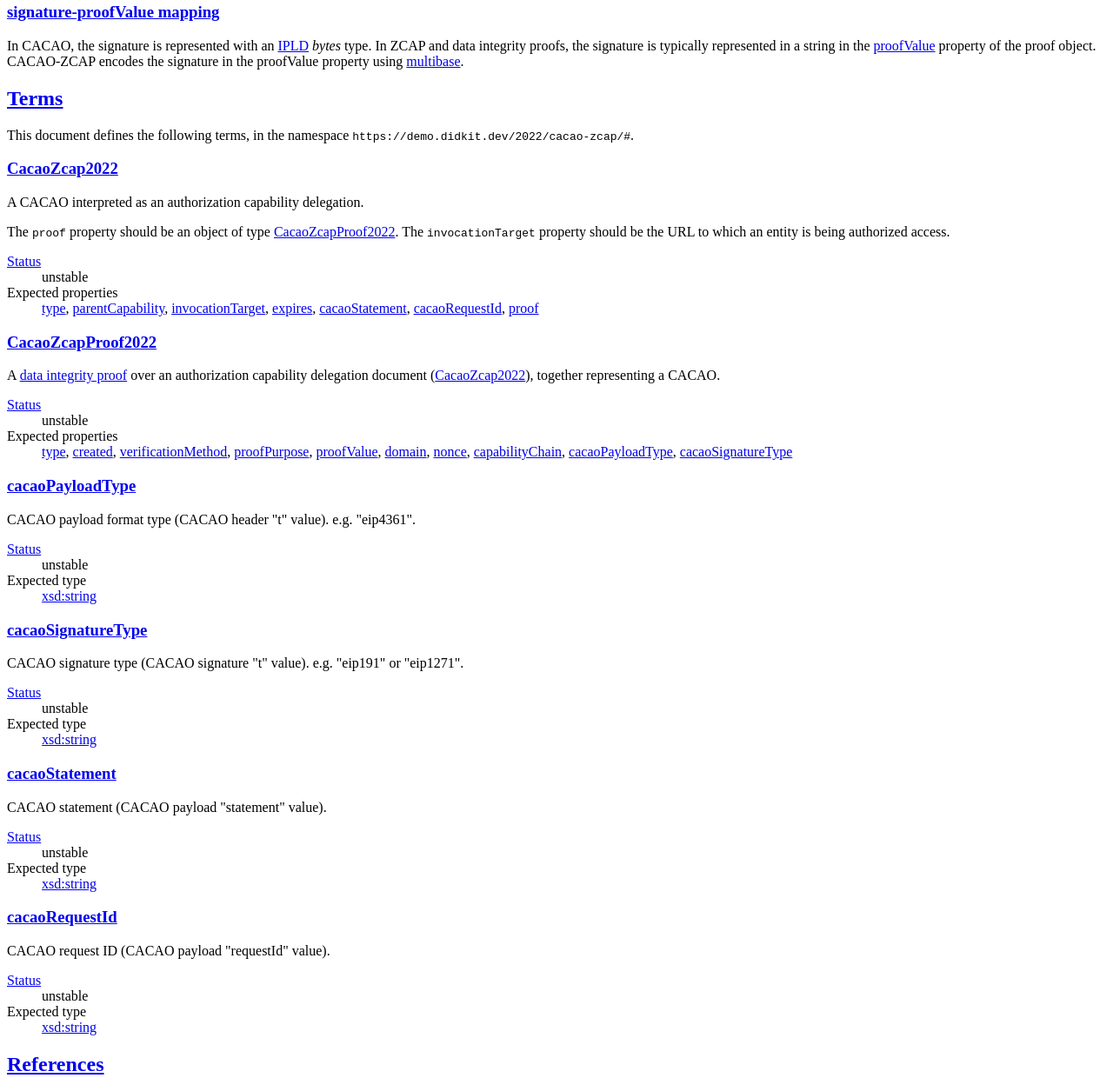
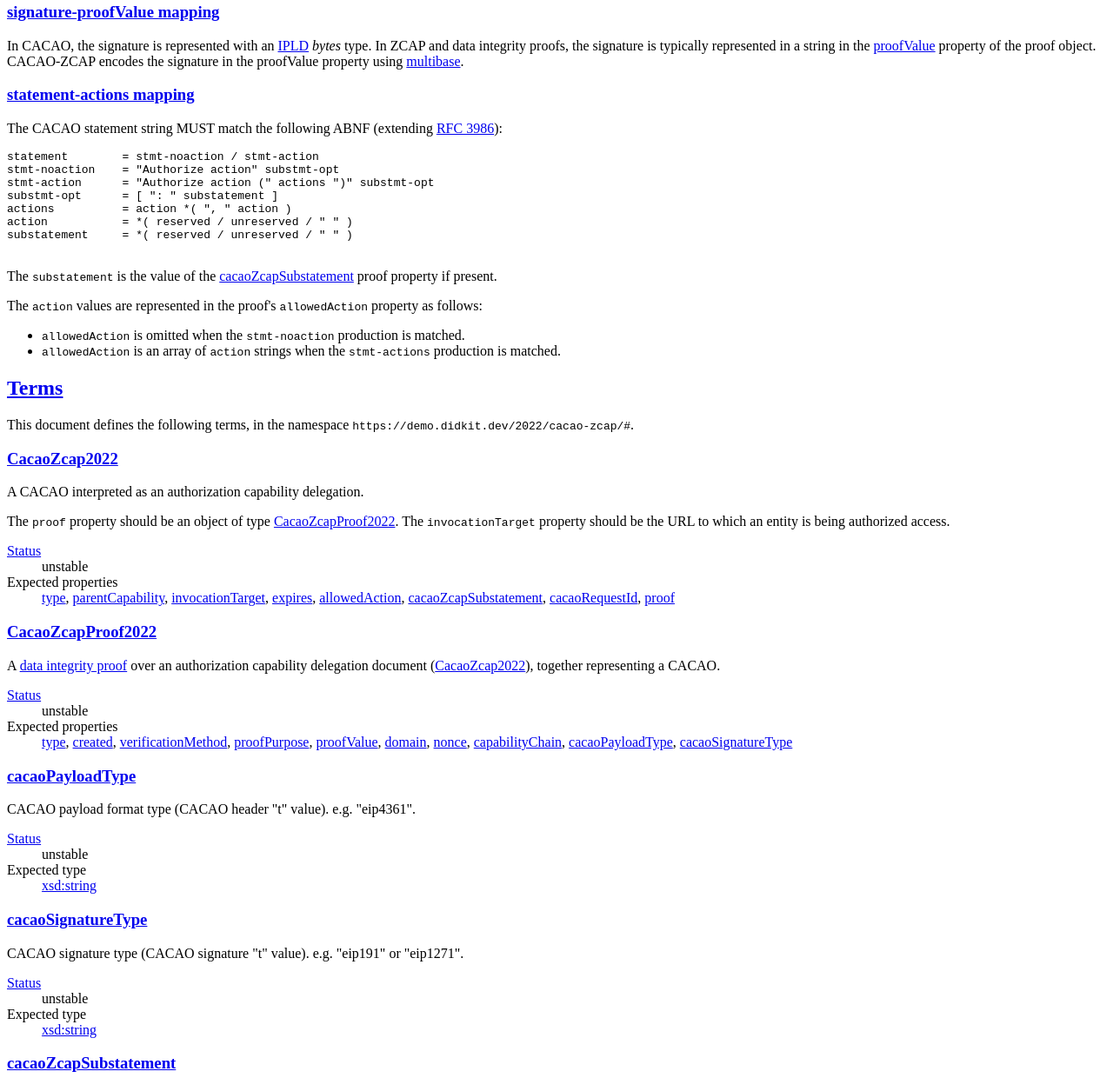
Before and after one commit to spruceid/cacao-zcap, a plain HTML site: page index.html in a window 1280 px wide. Shown: the part 1699-2939 px from the top of the page at 87% size. Drawn offline with Linux system fonts and the light colour scheme.

Commit message:
Structure CACAO statement to contain allowedAction
Replace cacaoStatement with cacaoZcapSubstatement

```diff
--- a/contexts/v1.json
+++ b/contexts/v1.json
@@ -12,7 +12,7 @@
         "id": "@id",
         "type": "@type",
         "cacaoPayloadType": "https://demo.didkit.dev/2022/cacao-zcap/#cacaoPayloadType",
-        "cacaoStatement": "https://demo.didkit.dev/2022/cacao-zcap/#cacaoStatement",
+        "cacaoSubstatement": "https://demo.didkit.dev/2022/cacao-zcap/#cacaoSubstatement",
         "cacaoRequestId": "https://demo.didkit.dev/2022/cacao-zcap/#cacaoRequestId"
       }
     },
--- a/index.html
+++ b/index.html
@@ -141,8 +141,8 @@ section:target {
 
 			<tr>
 				<td>p.statement</td>
-				<td>=</td>
-				<td>cacaoStatement</td>
+				<td><a href="#statement-actions-mapping">statement-actions mapping</a></td>
+				<td>cacaoZcapSubstatement, allowedAction</td>
 				<td>no</td>
 			</tr>
 
@@ -244,6 +244,26 @@ section:target {
 	<p>In CACAO, the signature is represented with an <a href="https://ipld.io/docs/schemas/features/typekinds/">IPLD</a> <em>bytes</em> type. In ZCAP and data integrity proofs, the signature is typically represented in a string in the <a href="https://w3c-ccg.github.io/data-integrity-spec/#dfn-proofvalue">proofValue</a> property of the proof object. CACAO-ZCAP encodes the signature in the proofValue property using <a href="https://datatracker.ietf.org/doc/html/draft-multiformats-multibase">multibase</a>.</p>
 	</section>
 
+	<section id="statement-actions-mapping">
+	<h3><a href="#statement-actions-mapping">statement-actions mapping</a></h3>
+	<p>The CACAO statement string MUST match the following ABNF (extending <a href="https://www.rfc-editor.org/rfc/rfc3986#appendix-A">RFC 3986</a>):</p>
+	<pre>
+statement        = stmt-noaction / stmt-action
+stmt-noaction    = "Authorize action" substmt-opt
+stmt-action      = "Authorize action (" actions ")" substmt-opt
+substmt-opt      = [ ": " substatement ]
+actions          = action *( ", " action )
+action           = *( reserved / unreserved / " " )
+substatement     = *( reserved / unreserved / " " )
+	</pre>
+	<p>The <code>substatement</code> is the value of the <a href="#cacaoZcapSubstatement">cacaoZcapSubstatement</a> proof property if present.</p>
+	<p>The <code>action</code> values are represented in the proof's <code>allowedAction</code> property as follows:</p>
+	<ul>
+		<li><code>allowedAction</code> is omitted when the <code>stmt-noaction</code> production is matched.</li>
+		<li><code>allowedAction</code> is an array of <code>action</code> strings when the <code>stmt-actions</code> production is matched.</li>
+	</ul>
+	</section>
+
 	</section>
 
 	<section id="terms">
@@ -263,7 +283,8 @@ section:target {
 			<a href="https://w3id.org/security#parentCapability">parentCapability</a>,
 			<a href="https://w3id.org/security#invocationTarget">invocationTarget</a>,
 			<a href="https://w3id.org/security#expiration">expires</a>,
-			<a href="#cacaoStatement">cacaoStatement</a>,
+			<a href="https://w3id.org/security#allowedAction">allowedAction</a>,
+			<a href="#cacaoZcapSubstatement">cacaoZcapSubstatement</a>,
 			<a href="#cacaoRequestId">cacaoRequestId</a>,
 			<a href="https://w3id.org/security#proof">proof</a>
 		</dd>
@@ -314,9 +335,11 @@ section:target {
 	</dl>
 	</section>
 
-	<section id="cacaoStatement">
-	<h3><a href="#cacaoStatement">cacaoStatement</a></h3>
-	<p>CACAO statement (CACAO payload "statement" value).</p>
+	<section id="cacaoZcapSubstatement">
+	<h3><a href="#cacaoZcapSubstatement">cacaoZcapSubstatement</a></h3>
+	<p>CACAO substatement, parsed from the CACAO payload "statement" value
+	according to the <a href="#statement-actions-mapping">statement-actions
+	mapping</a>.</p>
         <dl>
 		<dt><a href="https://www.w3.org/2003/06/sw-vocab-status/note.html#vocab">Status</a></dt>
 		<dd>unstable</dd>
```
